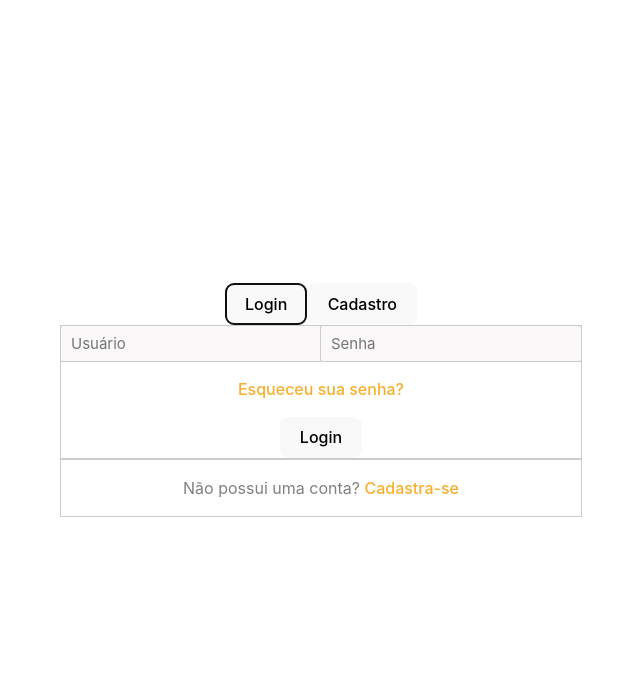
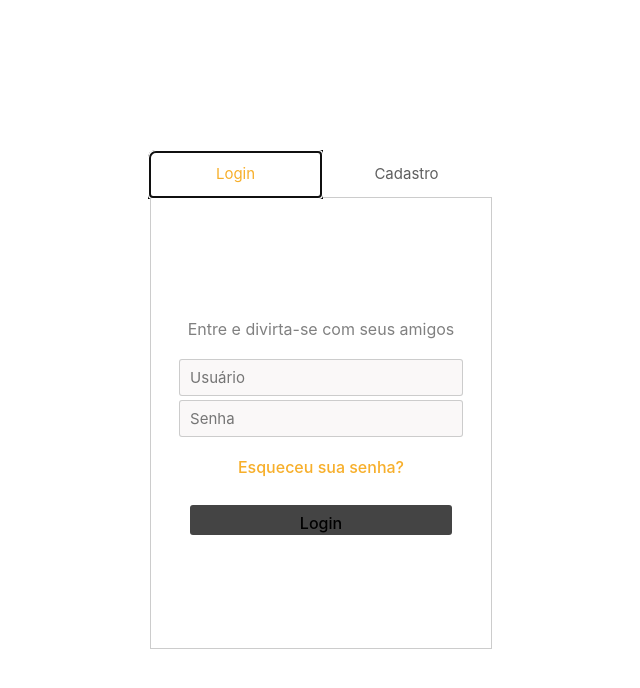
Before and after one commit to JamzMarks/eClose, a React (Vite) app: page / in a window 1280 px wide. Both pictures are taken after a click on the tab "Login". Shown: the top 688 px of the page, without its empty margins (319-959 px from the left). Built offline with nearby package versions, Linux system fonts and the light colour scheme.

Commit message:
"add form"

```diff
--- a/src/Sign/sign.tsx
+++ b/src/Sign/sign.tsx
@@ -1,54 +1,51 @@
-import {Text, Container, Input} from './styles'
+import {Text, Container, Input, Button, Form, TabList, TabTrigger, MinText} from './styles'
 import * as Tabs from '@radix-ui/react-tabs';
+
 
 export function Signin(){
 
     return(
       <Tabs.Root>
-        <Tabs.List>
-            <Tabs.Trigger value="login">Login</Tabs.Trigger>
-            <Tabs.Trigger value="register">Cadastro</Tabs.Trigger>
-          </Tabs.List>
+        <TabList>
+            <TabTrigger value="login">Login</TabTrigger>
+            <TabTrigger value="register">Cadastro</TabTrigger>
+          </TabList>
 
       <Container>
 
           <Tabs.Content value="login">
-            <div>
-              <form action="" className="SignForm">
+
+              <Form action="" className="SignForm">
+
+                <Text>Entre e divirta-se com seus amigos</Text>
+
                 <Input type="text" placeholder='Usuário'/>
                 <Input type="password" placeholder='Senha'/>
+
                 <Text>
                   <a href="#">Esqueceu sua senha?</a>
                 </Text>
-                <button type='submit'>Login</button>
 
-              </form>
-            </div>
+                <Button type='submit'>Login</Button>
+
+              </Form>
           </Tabs.Content>
 
           <Tabs.Content value="register">
-            <div>
-              <form action="" className="">
+              <Form action="" className="">
+                <Text>Cadastre-se e explore os eventos.</Text>
+
                 <Input type="text" placeholder='Nome'/>
                 <Input type="text" placeholder='E-mail'/>
                 <Input type="text" placeholder='Usuário'/>
                 <Input type="password" placeholder='Senha'/>
-                <button type='submit'>Cadastrar</button>
 
-              </form>
-            </div>
+                <MinText>
+                  Ao se cadastrar, você concorda com nossos <strong>Termos</strong>, <strong>Política de Dados</strong> e <strong>Política de Cookies.</strong>
+                </MinText>
+                <Button type='submit'>Cadastrar</Button>
+              </Form>
           </Tabs.Content>
-      </Container>
-      <Container>
-
-        <Tabs.Content value='login'>
-            <Text>Não possui uma conta? <a href="">Cadastra-se</a></Text>
-        </Tabs.Content>
-
-        <Tabs.Content value='register'>
-            <Text>Já possui uma conta? <a href="">Logar-se</a></Text>
-        </Tabs.Content>
-
       </Container>
       </Tabs.Root>
 
--- a/src/Sign/styles.ts
+++ b/src/Sign/styles.ts
@@ -1,13 +1,16 @@
 import styled from 'styled-components'
 import { Theme } from '../theme/theme';
+import * as TabsPrimitive from '@radix-ui/react-tabs';
 
 export const Container = styled.div({
     display: "flex",
+    flexDirection: 'column',
     alignItems: "center",
     justifyContent: 'center',
-    flexDirection: "row",
     backgroundColor:"white",
     border: `1px solid ${Theme.COLORS.LIGHTG}`,
+    width: 340,
+    minHeight: 450,
 
 })
 
@@ -18,9 +21,19 @@ export const Text = styled.p({
     }
 })
 
+export const MinText = styled.p({
+    color: Theme.COLORS.BACK,
+    fontSize: Theme.FONT.SM,
+    strong:{
+        color: "black"
+    }
+
+})
+
 export const Input = styled.input({
     all: 'unset',
-    flex: '1 0 auto',
+    width: "85%",
+    margin: 3,
     borderRadius: 2,
     padding: '0 10px',
     fontSize: 15,
@@ -30,9 +43,54 @@ export const Input = styled.input({
     boxShadow: `0 0 0 1px ${Theme.COLORS.LIGHTG}`,
     height: 35,
     textAlign: 'left',
-    '&:focus': { boxShadow: `0 0 0 2px ${Theme.COLORS.GREY}` },
+    '&:focus': { boxShadow: `0 0 0 2px ${Theme.COLORS.LIGHTG}` },
 })
 
-export const Button = styled.button`
-    background-color: '#444';
-`
+export const Button = styled.button({
+    backgroundColor:Theme.COLORS.BACK,
+	width: "85%",
+	height: 30,
+	padding: 8,
+	border: "none",
+	borderRadius: 3,
+	margin: "10px auto",
+    transition: "0.3s ease-in-out",
+    cursor: "pointer",
+    '&:hover': { backgroundColor: Theme.COLORS.MAIN },
+})
+
+export const Form = styled.form({
+    flex: 1,
+    flexDirection: "column",
+    padding: 16,
+    backgroundColor: 'white',
+    borderBottomLeftRadius: 6,
+    borderBottomRightRadius: 6,
+  });
+
+export const TabList = styled(TabsPrimitive.List)({
+    flexShrink: 0,
+    display: 'flex',
+    // borderBottom: `1px solid ${mauve.mauve6}`,
+  });
+
+ export const TabTrigger = styled(TabsPrimitive.Trigger)( {
+    all: 'unset',
+    backgroundColor: 'white',
+    padding: '0 20px',
+    height: 45,
+    flex: 1,
+    display: 'flex',
+    alignItems: 'center',
+    justifyContent: 'center',
+    fontSize: 15,
+    color: Theme.COLORS.GREY,
+    '&:first-child': { borderTopLeftRadius: 6 },
+    '&:last-child': { borderTopRightRadius: 6 },
+    '&:hover': { color: Theme.COLORS.MAIN },
+    '&[data-state="active"]': {
+      color:  Theme.COLORS.MAIN,
+      boxShadow: 'inset 0 -1px 0 0 currentColor, 0 1px 0 0 currentColor',
+    },
+    '&:focus': { position: 'relative', boxShadow: `0 0 0 2px black` },
+  });
--- a/src/theme/theme.ts
+++ b/src/theme/theme.ts
@@ -4,7 +4,13 @@ export const Theme = {
       SEC: "#dc2430",
       GREY: "#5f5f5f",
       MAING: "#444",
-      LIGHTG: "#CCC"
+      LIGHTG: "#CCC",
+      BACK:"#444"
 
     },
+    FONT:{
+      LG: 24,
+      MD: 16,
+      SM: 12,
+    }
   };
```
